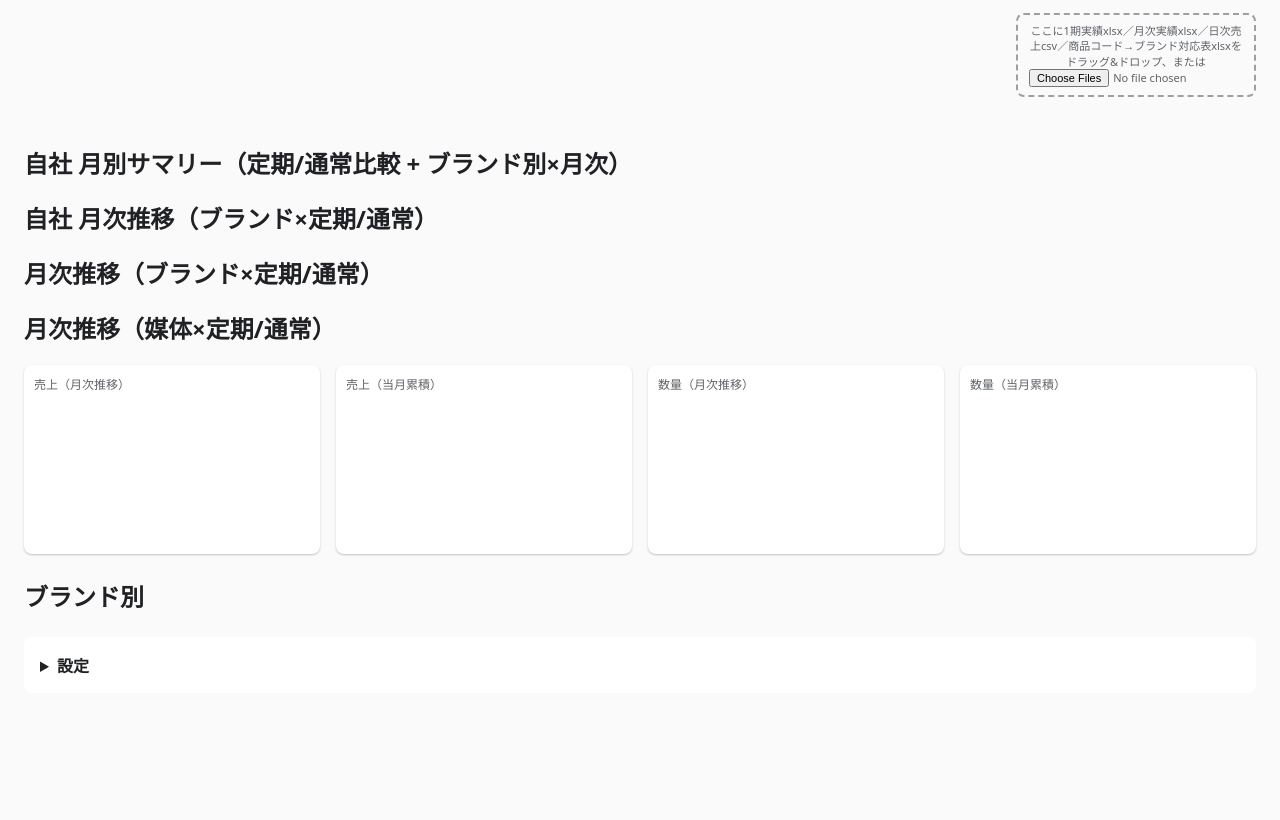
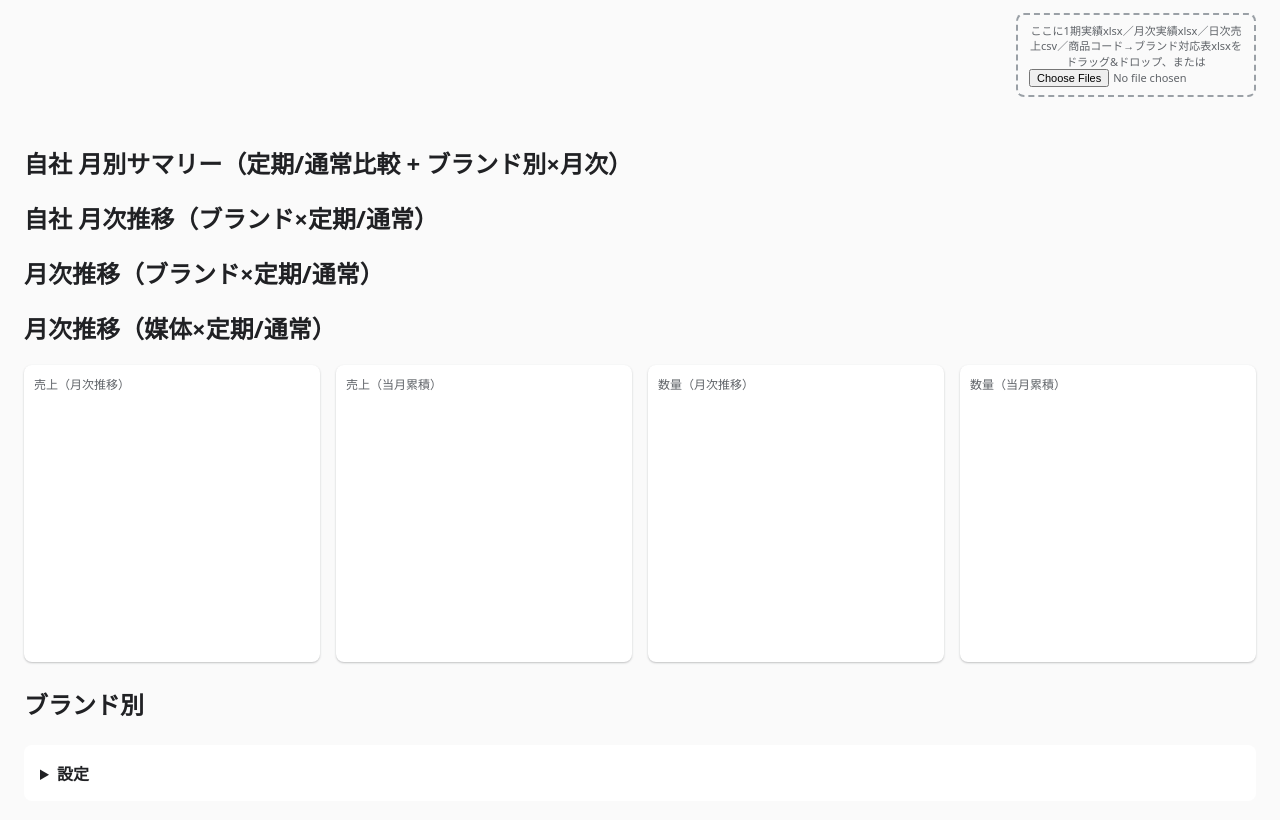
Before and after one commit to a-ushimaru-commits/yoihibiDB, a website with bundled scripts: page dashboard.html in a window 1280 px wide. Shown: the part 100-920 px from the top of the page. Before the commit the page ends 817 px from the top, so only its background shows below. Built offline with nearby package versions, Linux system fonts and the light colour scheme.

Commit message:
style: increase chart height by ~3cm using a fixed-height canvas wrapper

```diff
--- a/css/styles.css
+++ b/css/styles.css
@@ -20,6 +20,7 @@ h1 { font-size: 22px; margin: 0 0 16px; }
 .chart-card { background: #fff; border-radius: 8px; box-shadow: 0 1px 2px rgba(60,64,67,.3); padding: 16px; flex: 1; min-width: 320px; }
 .chart-row-quad .chart-card { min-width: 220px; padding: 10px; }
 .chart-card-title { font-size: 12px; color: #5f6368; margin: 0 0 6px; }
+.chart-canvas-wrap { position: relative; height: 253px; }
 table.channel-table { width: 100%; border-collapse: collapse; background: #fff; border-radius: 8px; overflow: hidden; }
 table.channel-table th, table.channel-table td { padding: 8px 12px; border-bottom: 1px solid #e0e0e0; text-align: right; }
 table.channel-table th:first-child, table.channel-table td:first-child { text-align: left; }
--- a/dashboard.html
+++ b/dashboard.html
@@ -45,19 +45,19 @@
 <div class="chart-row chart-row-quad">
   <div class="chart-card">
     <p class="chart-card-title">売上（月次推移）</p>
-    <canvas id="trendSalesChart" height="140"></canvas>
+    <div class="chart-canvas-wrap"><canvas id="trendSalesChart"></canvas></div>
   </div>
   <div class="chart-card">
     <p class="chart-card-title">売上（当月累積）</p>
-    <canvas id="dailySalesChart" height="140"></canvas>
+    <div class="chart-canvas-wrap"><canvas id="dailySalesChart"></canvas></div>
   </div>
   <div class="chart-card">
     <p class="chart-card-title">数量（月次推移）</p>
-    <canvas id="trendQtyChart" height="140"></canvas>
+    <div class="chart-canvas-wrap"><canvas id="trendQtyChart"></canvas></div>
   </div>
   <div class="chart-card">
     <p class="chart-card-title">数量（当月累積）</p>
-    <canvas id="dailyQtyChart" height="140"></canvas>
+    <div class="chart-canvas-wrap"><canvas id="dailyQtyChart"></canvas></div>
   </div>
 </div>
 
--- a/js/main.js
+++ b/js/main.js
@@ -183,7 +183,7 @@
     renderDailyQtyChart(getDailyCumulativeSeries(state, yearMonth));
   }
 
-  const CHART_OPTIONS = { responsive: true };
+  const CHART_OPTIONS = { responsive: true, maintainAspectRatio: false };
 
   function renderTrendSalesChart(trend) {
     const ctx = el('trendSalesChart').getContext('2d');
```
